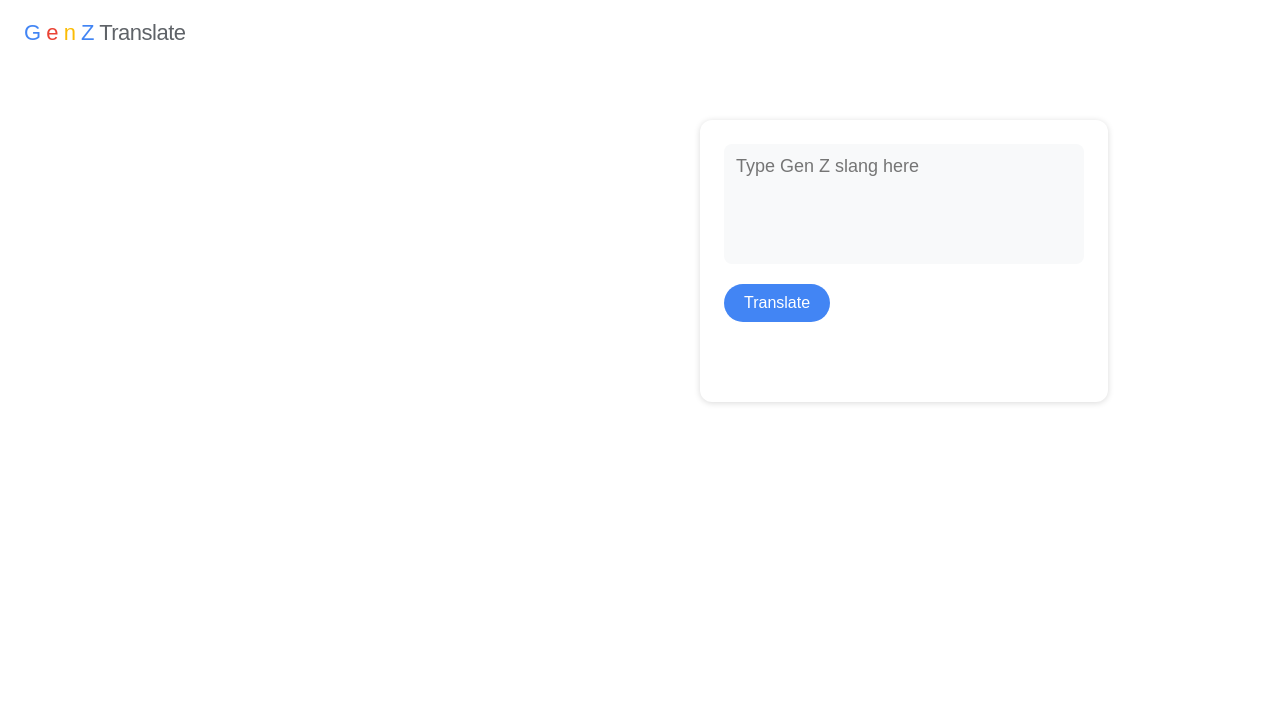
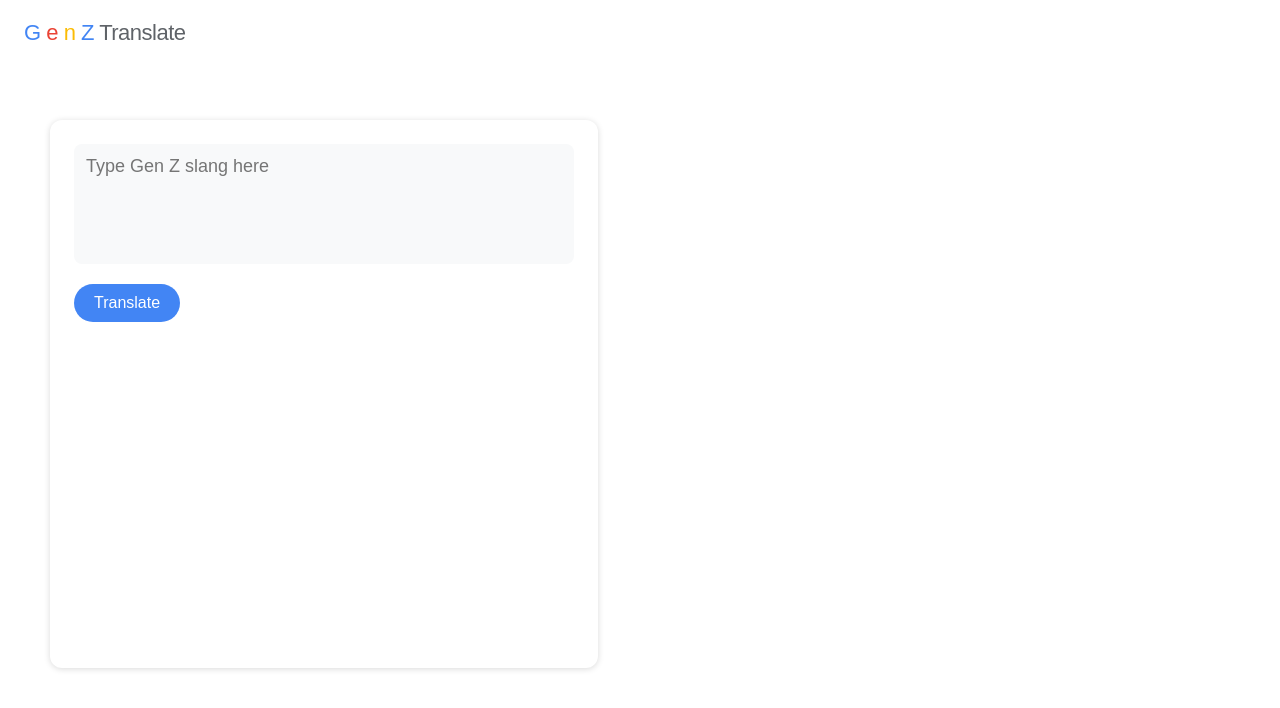
Before and after one commit to dutchbabypancakes/genz-genalpha-translator, a website: page index.html in a window 1280 px wide. Drawn offline with Linux system fonts and the light colour scheme.

Commit message:
Update index.html

```diff
--- a/index.html
+++ b/index.html
@@ -36,10 +36,11 @@
 
     /* Main card */
     .card {
-      margin: 120px 50px 300px 700px;
+      margin: 120px 700px 300px 50px;
       background: white;
       padding: 24px;
-      width: 360px;
+      width: 500px;
+      height: 500px;
       border-radius: 12px;
       box-shadow: 0 1px 6px rgba(0,0,0,0.15);
       text-align: left;
```
